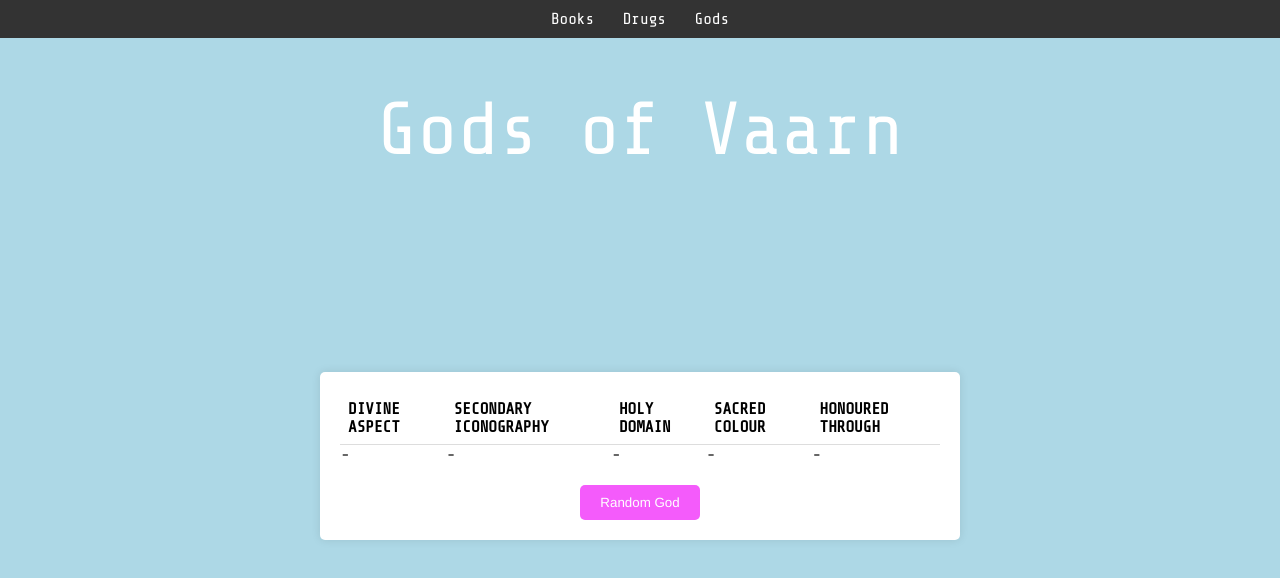
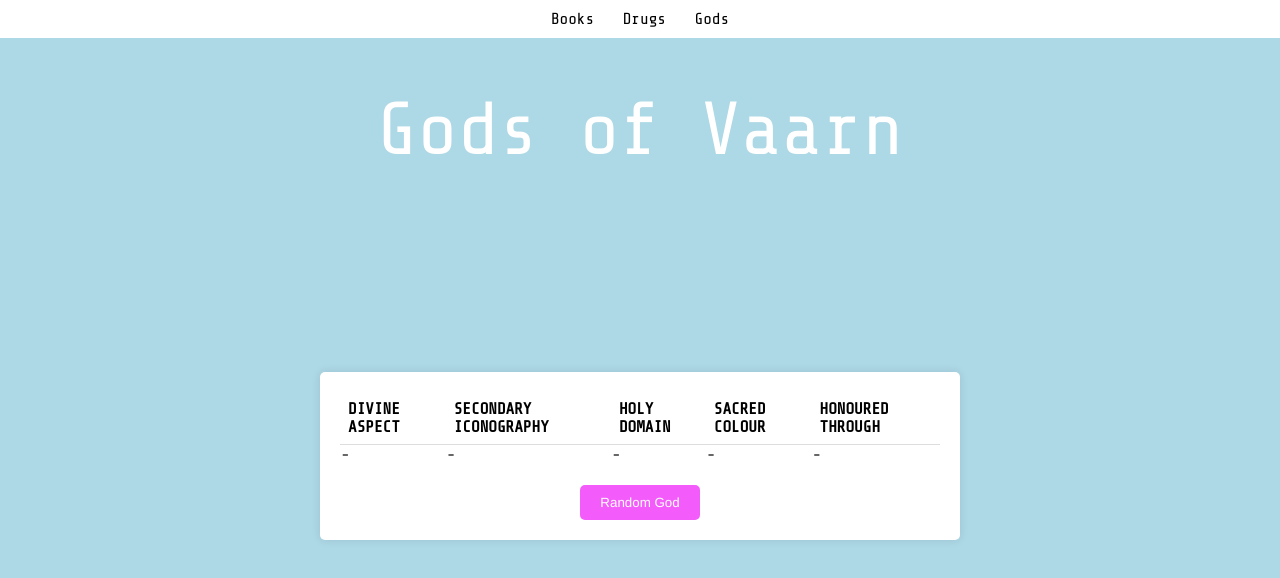
Before and after one commit to malkilthewizard/godsofvaarn, a plain HTML site: page index.html in a window 1280 px wide. Drawn offline with nearby package versions, Linux system fonts and the light colour scheme.

Commit message:
Update styles.css

```diff
--- a/styles.css
+++ b/styles.css
@@ -6,14 +6,15 @@ body {
 }
 
 #menuBar {
-    background-color: #333;
-    color: white;
+    background-color: rgb(255, 255, 255);
+    color: rgb(255, 255, 255);
     padding: 10px;
     text-align: center;
+
 }
 
 #menuBar a {
-    color: white;
+    color: rgb(0, 0, 0);
     text-decoration: none;
     margin: 0 10px;
 }
```
